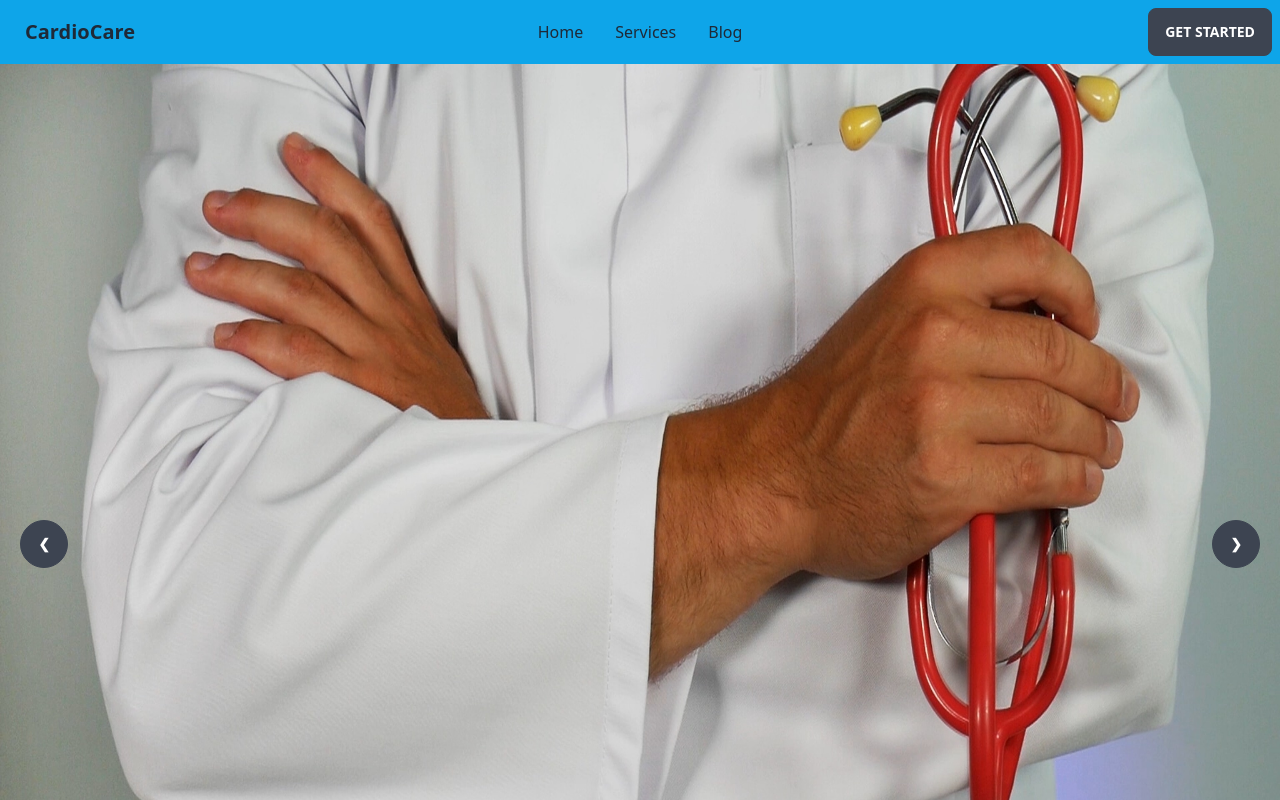
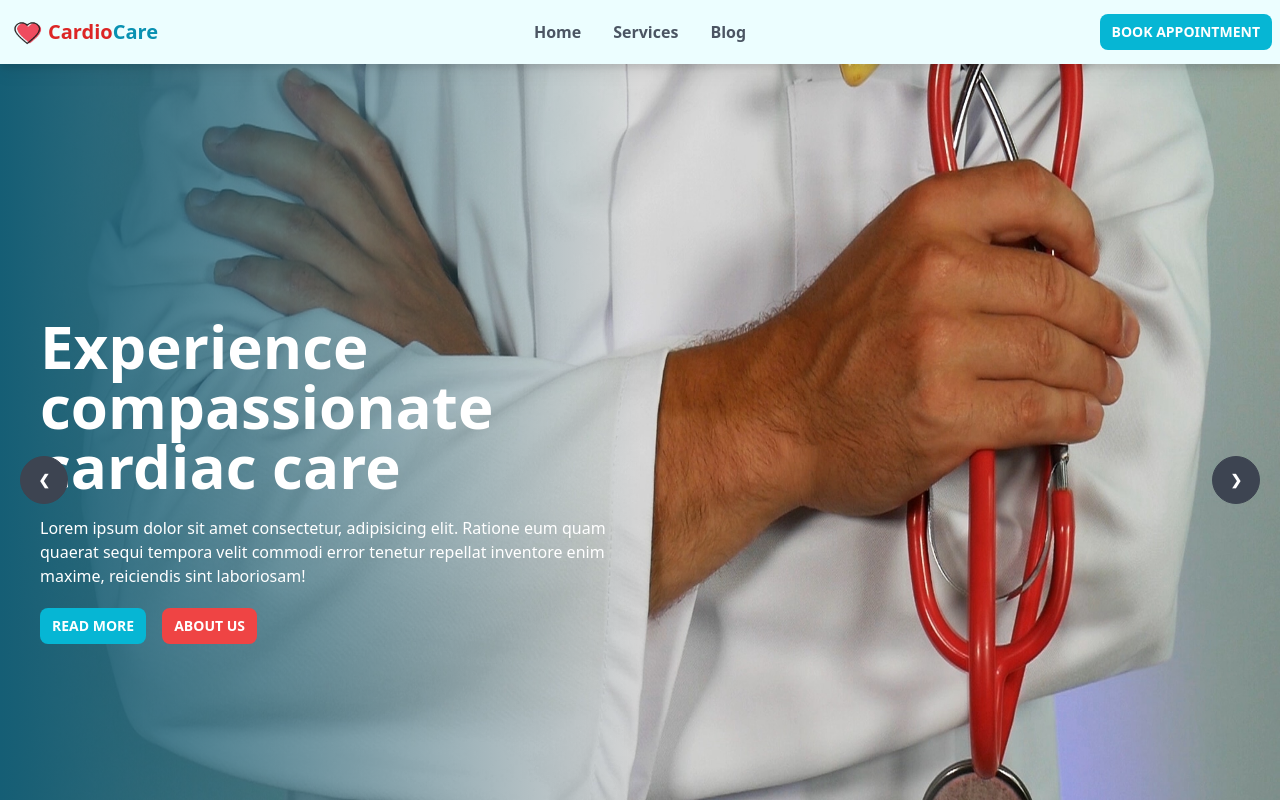
Before and after one commit to mthtitumir/cardio-care-client, a React (Vite) app: page / in a window 1280 px wide. Shown: the top 800 px of the page. Built offline with nearby package versions, Linux system fonts and the light colour scheme.

Commit message:
navbar modified

```diff
--- a/package.json
+++ b/package.json
@@ -15,6 +15,7 @@
     "match-sorter": "^6.3.1",
     "react": "^18.2.0",
     "react-dom": "^18.2.0",
+    "react-icons": "^4.8.0",
     "react-router-dom": "^6.11.1",
     "sort-by": "^1.2.0"
   },
--- a/src/pages/Home/Home/Home.jsx
+++ b/src/pages/Home/Home/Home.jsx
@@ -1,10 +1,12 @@
 import React from 'react';
 import MainBanner from '../MainBanner/MainBanner';
+import Speciality from '../Speciality/Speciality';
 
 const Home = () => {
     return (
         <div>
             <MainBanner></MainBanner>
+            <Speciality></Speciality>
         </div>
     );
 };
--- a/src/pages/Home/MainBanner/MainBanner.jsx
+++ b/src/pages/Home/MainBanner/MainBanner.jsx
@@ -8,6 +8,16 @@ const MainBanner = () => {
         <div className="carousel w-full container mx-auto">
             <div id="slide1" className="carousel-item relative w-full">
                 <img src={banner1} className="w-full" />
+                <div className="absolute h-full flex items-center w-1/2 bg-gradient-to-r from-cyan-800 to-[rgba(21, 21, 21, 0)] pl-10">
+                    <div className='text-white space-y-5'>
+                        <h2 className='text-6xl font-bold '>Experience compassionate cardiac care</h2>
+                        <p className='text-md '>Lorem ipsum dolor sit amet consectetur, adipisicing elit. Ratione eum quam quaerat sequi tempora velit commodi error tenetur repellat inventore enim maxime, reiciendis sint laboriosam!</p>
+                        <div className='flex gap-4'>
+                            <button className="bg-cyan-500 py-2 px-3 rounded-lg text-white uppercase font-semibold text-sm">Read More</button>
+                            <button className="bg-red-500 py-2 px-3 rounded-lg text-white uppercase font-semibold text-sm">About Us</button>
+                        </div>
+                    </div>
+                </div>
                 <div className="absolute flex justify-between transform -translate-y-1/2 left-5 right-5 top-1/2">
                     <a href="#slide3" className="btn btn-circle">❮</a>
                     <a href="#slide2" className="btn btn-circle">❯</a>
--- /dev/null
+++ b/src/pages/Home/Speciality/Speciality.jsx
@@ -0,0 +1,11 @@
+import React from 'react';
+
+const Speciality = () => {
+    return (
+        <div>
+            our speciality
+        </div>
+    );
+};
+
+export default Speciality;
--- a/src/pages/shared/NavBar/NavBar.jsx
+++ b/src/pages/shared/NavBar/NavBar.jsx
@@ -1,32 +1,35 @@
 import React from 'react';
+import logo from '../../../assets/logo/cardio-care.png'
 
 const NavBar = () => {
     return (
-        <div className='bg-sky-500'>
-            <div className="navbar container mx-auto">
+        <div className='fixed z-50 top-0 w-full bg-cyan-50 drop-shadow-lg'>
+            <div className=" navbar container mx-auto">
                 <div className="navbar-start">
                     <div className="dropdown">
                         <label tabIndex={0} className="btn btn-ghost lg:hidden">
                             <svg xmlns="http://www.w3.org/2000/svg" className="h-5 w-5" fill="none" viewBox="0 0 24 24" stroke="currentColor"><path strokeLinecap="round" strokeLinejoin="round" strokeWidth="2" d="M4 6h16M4 12h8m-8 6h16" /></svg>
                         </label>
-                        <ul tabIndex={0} className="menu menu-compact dropdown-content mt-3 p-2 shadow bg-base-100 rounded-box w-52">
+                        <ul tabIndex={0} className="text-gray-600 font-semibold menu menu-compact dropdown-content mt-3 p-2 shadow bg-base-100 rounded-box w-52">
+                            <li><a className="justify-between">Services</a></li>
                             <li><a>Home</a></li>
-                            <li><a className="justify-between">Services</a></li>
                             <li><a>Blog</a></li>
                         </ul>
                     </div>
-                    <a className="btn btn-ghost normal-case text-xl">CardioCare</a>
+                    <div className='flex items-center'>
+                        <img className='w-10' src={logo} alt="" />
+                        <a className="font-bold normal-case text-xl"><span className='text-red-600'>Cardio</span><span className='text-cyan-600'>Care</span></a>
+                    </div>
                 </div>
                 <div className="navbar-center hidden lg:flex">
-                    <ul className="menu menu-horizontal px-1">
+                    <ul className="text-gray-600 font-semibold menu menu-horizontal px-1">
                         <li><a>Home</a></li>
                         <li><a>Services</a></li>
                         <li><a>Blog</a></li>
                     </ul>
                 </div>
                 <div className="navbar-end">
-
-                    <a className="btn">Get started</a>
+                    <a className="bg-cyan-500 py-2 px-3 rounded-lg text-sm text-white uppercase font-semibold">Book Appointment</a>
                 </div>
             </div>
         </div>
```
Also changed, not shown: 1 other file (tests, documents, lock files or other folders).
